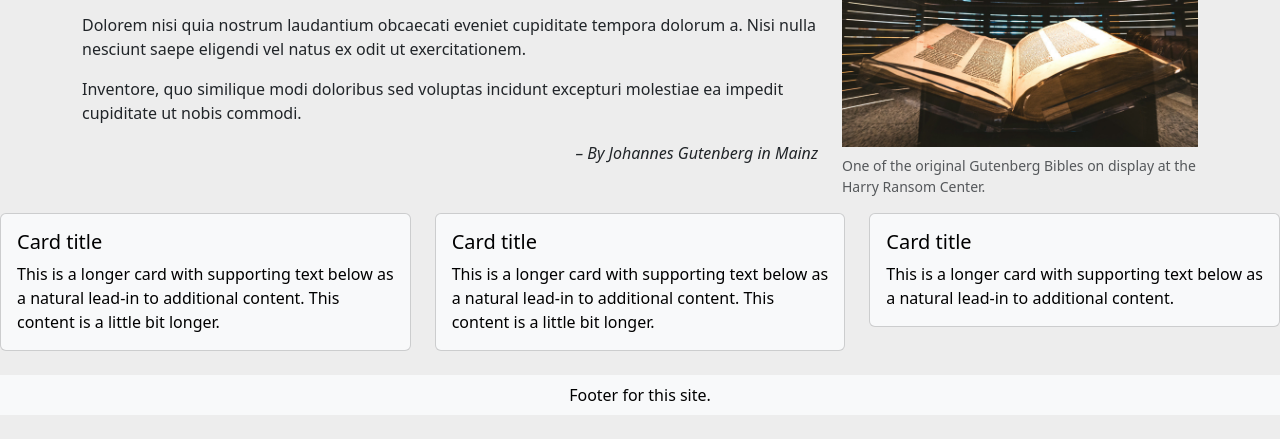
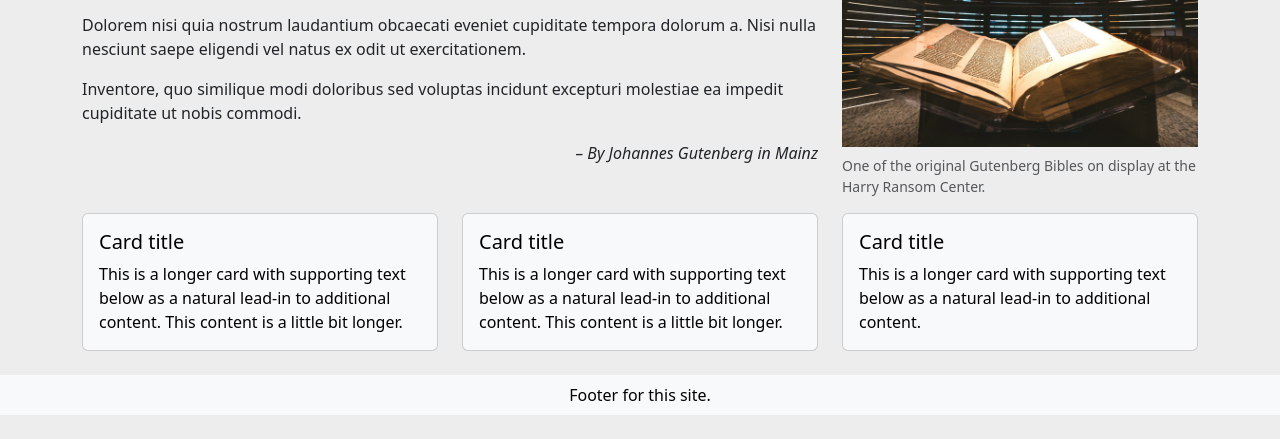
Before and after one commit to DiegoTorrealba/diego-bootstrap, a website: page src/index.html in a window 1280 px wide. Shown: the part 539-978 px from the top of the page. Drawn offline with nearby package versions, Linux system fonts and the light colour scheme; files that its build step writes are made by us from their sources; files whose address does not match are found by name.

Commit message:
Fixed my cards to have padding from page edges

```diff
--- a/src/index.html
+++ b/src/index.html
@@ -66,7 +66,7 @@
     </div>
   </section>
 
-  <div class="contain">
+  <div class="container">
     <div class="row row-cols-1 row-cols-md-3 g-4">
       <div class="col">
         <div class="card text-bg-light">
```
Also changed, not shown: docs/index.html (+1 -1 lines).
